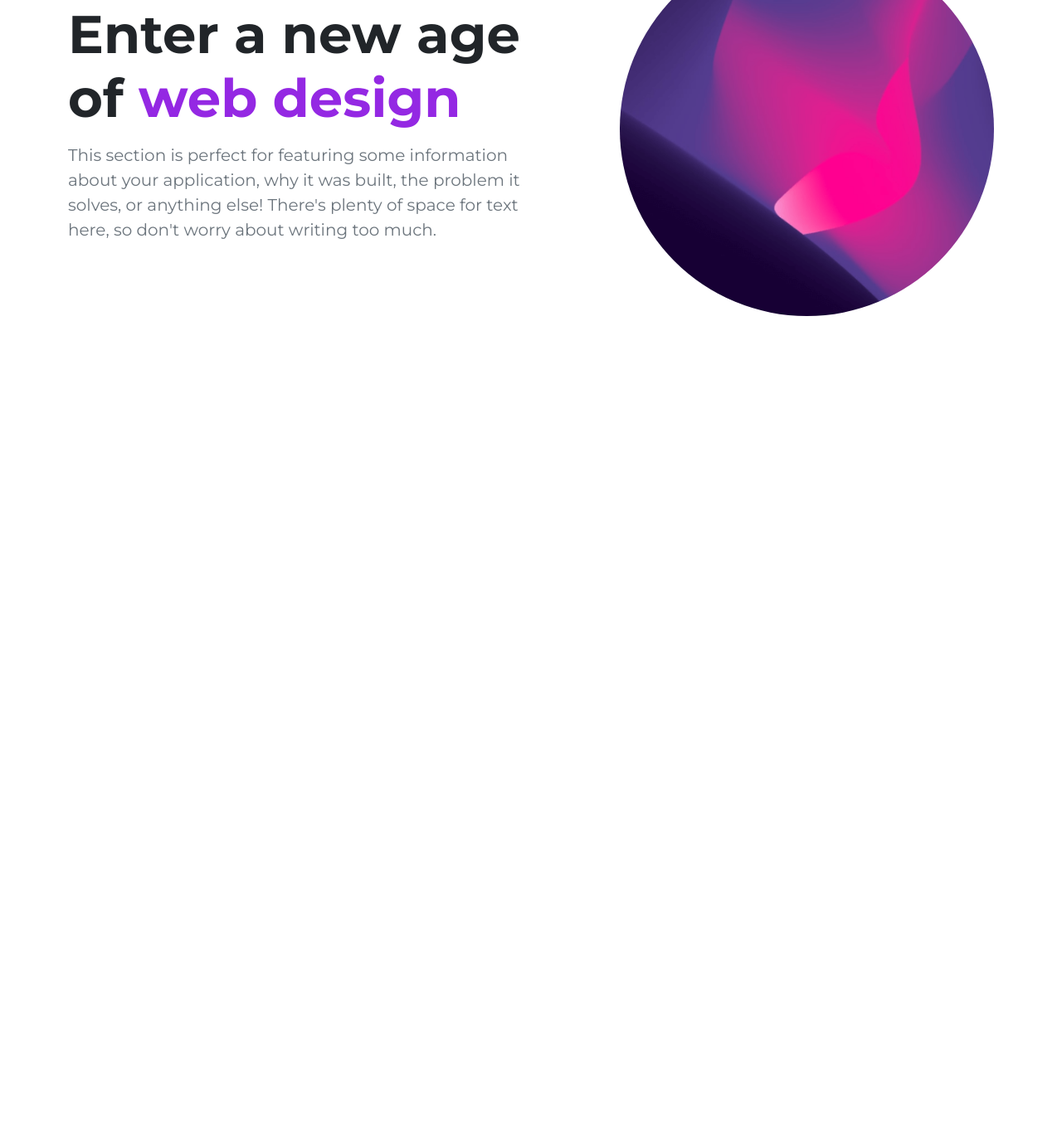
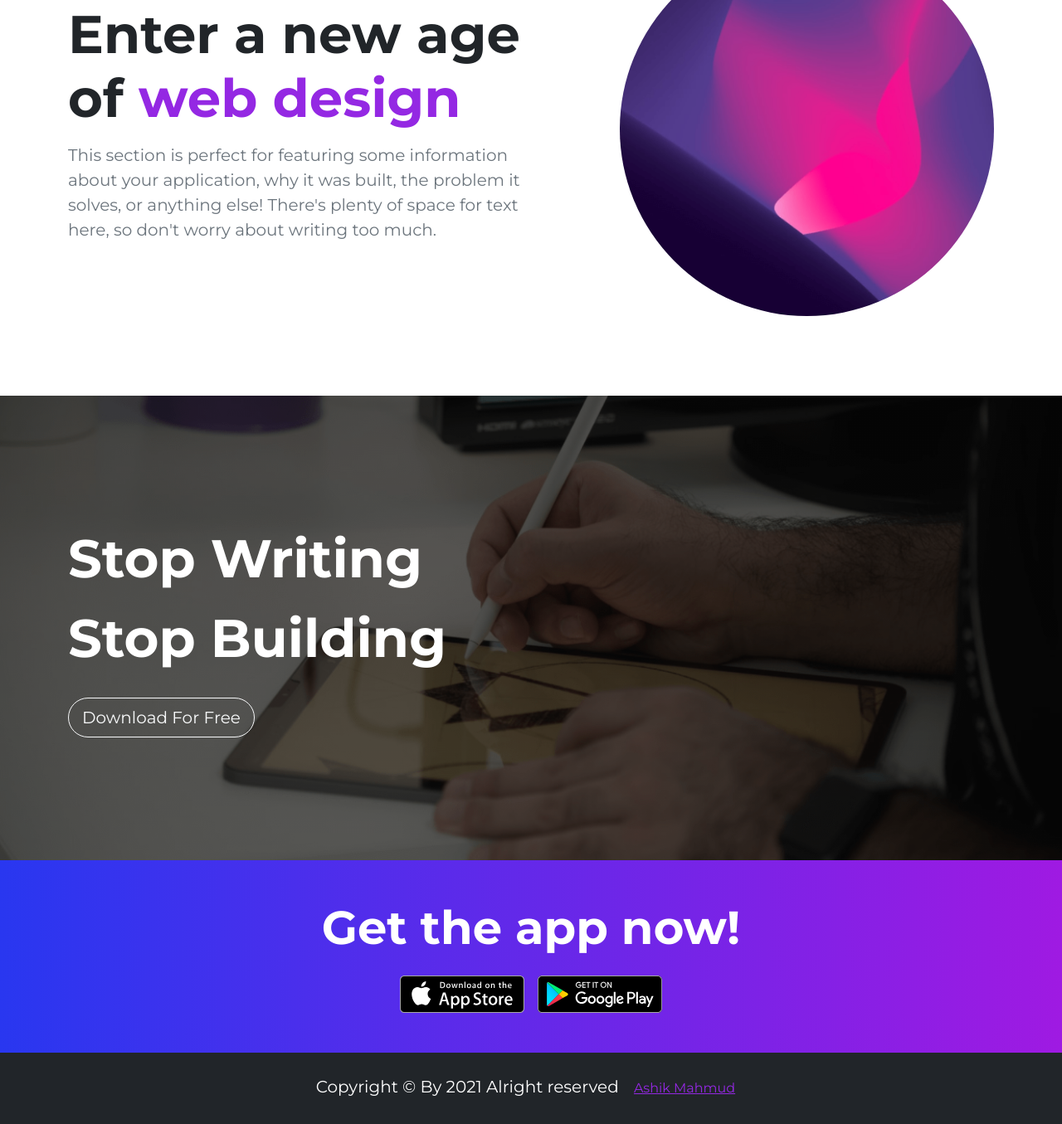
Before and after one commit to Ashik-Mahmud/landing-page-bs, a plain HTML site: page index.html in a window 1280 px wide. Shown: the part 2321-3676 px from the top of the page at 83% size. Before the commit the page ends 2798 px from the top, so only its background shows below. Drawn offline with nearby package versions, Linux system fonts and the light colour scheme.

Commit message:
Yeah completed bootstrap template design

```diff
--- a/assets/css/style.css
+++ b/assets/css/style.css
@@ -44,3 +44,16 @@
 .btn-gradient{
     background: var(--gradient);
 }
+
+
+
+
+
+
+/* download free section  */
+.download-free{
+    background: linear-gradient(rgba(0, 0, 0, 0.623), rgba(0, 0, 0, 0.562)), url(../img/background.png) no-repeat;
+    background-size: cover;
+    min-height: 70vh;
+    background-attachment: fixed;
+}
--- a/index.html
+++ b/index.html
@@ -174,8 +174,10 @@
             <div class="about-area container py-5">
                 <div class="row py-5  gx-4 align-items-center justify-content-between">
                     <div class="col-lg-6">
-                        <h1 class="display-3 font-mont font-weight-500">Enter a new age of <span class="text-color">web design</span></h1>
-                        <p class="lead my-lg-3 text-muted">This section is perfect for featuring some information about your application,
+                        <h1 class="display-3 font-mont font-weight-500">Enter a new age of <span class="text-color">web
+                                design</span></h1>
+                        <p class="lead my-lg-3 text-muted">This section is perfect for featuring some information about
+                            your application,
                             why it was built, the problem it solves, or anything else! There's plenty of space for text
                             here, so don't worry about writing too much.
                         </p>
@@ -188,12 +190,43 @@
         </section>
 
 
+        <!-- stop writing stop building  -->
+        <section class="download-free d-flex align-items-center  py-5">
+            <div class="container">
+                <div class="row align-items-center justify-content-center">
+                    <div class="cols-lg-5">
+                        <h1 class="text-white display-3 font-weight-500 lh-base">Stop Writing <br> Stop Building</h1>
+                        <a href="#" class="btn btn-lg btn-outline-light rounded-pill mt-3">Download For Free</a>
+                    </div>
+                </div>
+            </div>
+        </section>
 
+        <!-- download section  -->
+        <section class="download gradient py-5 text-center">
+            <div class="container">
+                <div class="row justify-content-center">
+                    <div class="col-lg-12">
+                        <h1 class="display-4 text-white font-weight-500 mb-4">Get the app now! </h1>
+                        <div class="d-flex align-items-center justify-content-center">
+                            <img width="150" src="./assets/img/app-store-badge.svg" alt="app-store-badge"
+                                class="img-fluid cursor-pointer">
+                            <img width="150" src="./assets/img/google-play-badge.svg" alt="app-store-badge"
+                                class="img-fluid ms-3 cursor-pointer">
+                        </div>
+                    </div>
+                </div>
+            </div>
+        </section>
     </main>
     <!-- main part design end  -->
 
     <!-- footer part design  -->
-    <footer id="footer"></footer>
+    <footer id="footer" class="py-4 bg-dark text-center">
+        <div class="container">
+            <p class="footer-text lead text-white mb-0">Copyright &copy; By 2021 Alright reserved <a href="#" class="btn-link btn text-color">Ashik Mahmud</a></p>
+        </div>
+    </footer>
     <!-- footer part design end  -->
 
     <!-- script for bootstrap5  -->
```
